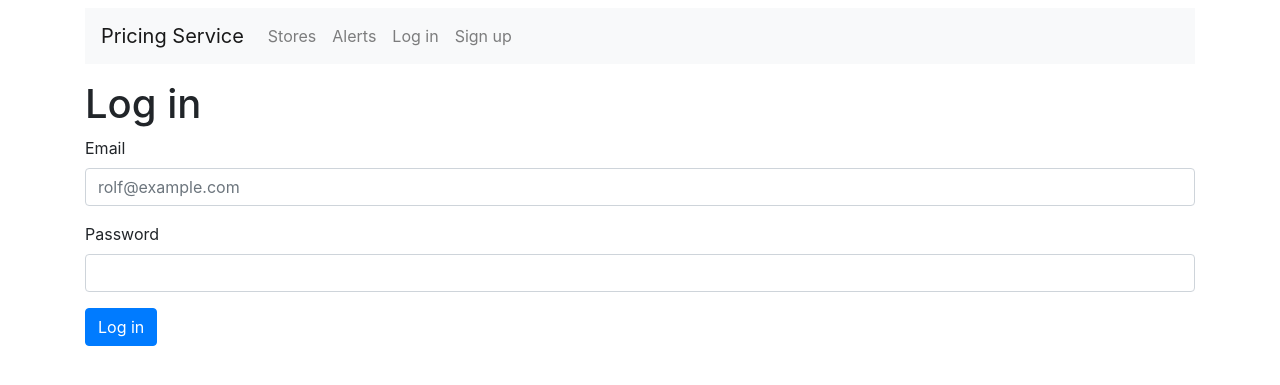
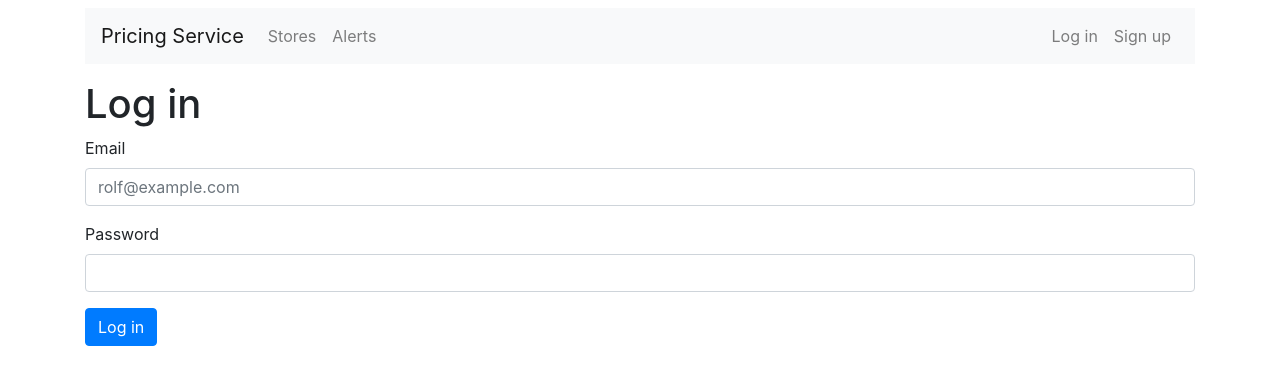
Before and after one commit to FCCMac/pricing-service-cmm, a Flask app: page /users/login in a window 1280 px wide. Shown: the top 385 px of the page. Run offline with Flask 2, Linux system fonts and the light colour scheme; some libraries are stand-ins or nearby versions.

Commit message:
ui improvements and logout

```diff
--- a/templates/base.html
+++ b/templates/base.html
@@ -12,13 +12,32 @@
                 <button class="navbar-toggler" type="button" data-toggle="collapse" data-target="#navbarNavAltMarkup" aria-controls="navbarNavAltMarkup" aria-expanded="false" aria-label="Toggle navigation">
                     <span class="navbar-toggler-icon"></span>
                 </button>
-                <div id="navbarNavAltMarkup" class="collapse navbar-collapse">
-                    <div class="navbar-nav">
-                        <a href="{{ url_for('stores.index') }}" class="nav-item nav-link">Stores</a>
-                        <a href="{{ url_for('alerts.index') }}" class="nav-item nav-link">Alerts</a>
-                        <a href="{{ url_for('users.login_user') }}" class="nav-item nav-link">Log in</a>
-                        <a href="{{ url_for('users.register_user') }}" class="nav-item nav-link">Sign up</a>
-                    </div>
+                <div class="navbar-collapse collapse justify-content-between">
+                    <ul class="navbar-nav mr-auto mt-2 mt-lg-0">
+                        <li class="nav-item">
+
+                        </li>
+                        <li class="nav-item">
+                            <a class="nav-link" href="{{ url_for('stores.index') }}" class="nav-item nav-link">Stores</a>
+                        </li>
+                        <li class="nav-item">
+                            <a class="nav-link" href="{{ url_for('alerts.index') }}" class="nav-item nav-link">Alerts</a>
+                        </li>
+                    </ul>
+                    <ul class="navbar-nav">
+                        {% if not session['email'] %}
+                        <li class="nav-item">
+                            <a class="nav-link" href="{{ url_for('users.login_user') }}" class="nav-item nav-link">Log in</a>
+                        </li>
+                        <li class="nav-item">
+                            <a class="nav-link" href="{{ url_for('users.register_user') }}" class="nav-item nav-link">Sign up</a>
+                        </li>
+                        {% else %}
+                        <li class="nav-item">
+                            <a class="nav-link" href="{{ url_for('users.logout_user') }}" class="nav-item nav-link">Log out</a>
+                        </li>
+                        {% endif %}
+                    </ul>
                 </div>
             </nav>
 
--- a/views/users.py
+++ b/views/users.py
@@ -1,5 +1,6 @@
-from flask import Blueprint, render_template, redirect, request, session, url_for
+from flask import Blueprint, render_template, redirect, request, session, url_for, flash
 from models.user import User, UserErrors
+import re
 
 user_blueprint = Blueprint('users', __name__)
 
@@ -13,10 +14,11 @@ def register_user():
         try:
             User.register_user(email, password)
             session['email'] = email
-            return email
+            return redirect(url_for('alerts.index'))
 
         except UserErrors.UserError as e:
-            return e.message
+            flash('We already have you in the system, log in below!', 'warning')
+            return redirect(url_for('users.login_user'))
 
     return render_template('users/register.html')
 
@@ -29,8 +31,21 @@ def login_user():
         try:
             if User.is_login_valid(email, password):
                 session['email'] = email
-                return email
-        except UserErrors.UserError as e:
-            return e.message
+                pattern = re.compile(r"^.*(?=(@))")
+                match = pattern.search(email)
+                name = match.group(0)
+                flash('Welcome back, {}!'.format(name), 'success')
+                return redirect(url_for('alerts.index'))
+        except UserErrors.IncorrectPasswordError as e:
+            flash(e.message, 'danger')
+        except:
+            flash("Looks like you're not registered yet, do it now!", 'warning')
+            return redirect(url_for('users.register_user'))
 
     return render_template('users/login.html')
+
+@user_blueprint.route('/logout')
+def logout_user():
+    session['email'] = None
+    flash("See you later!", 'success')
+    return redirect(url_for('users.login_user'))
```
